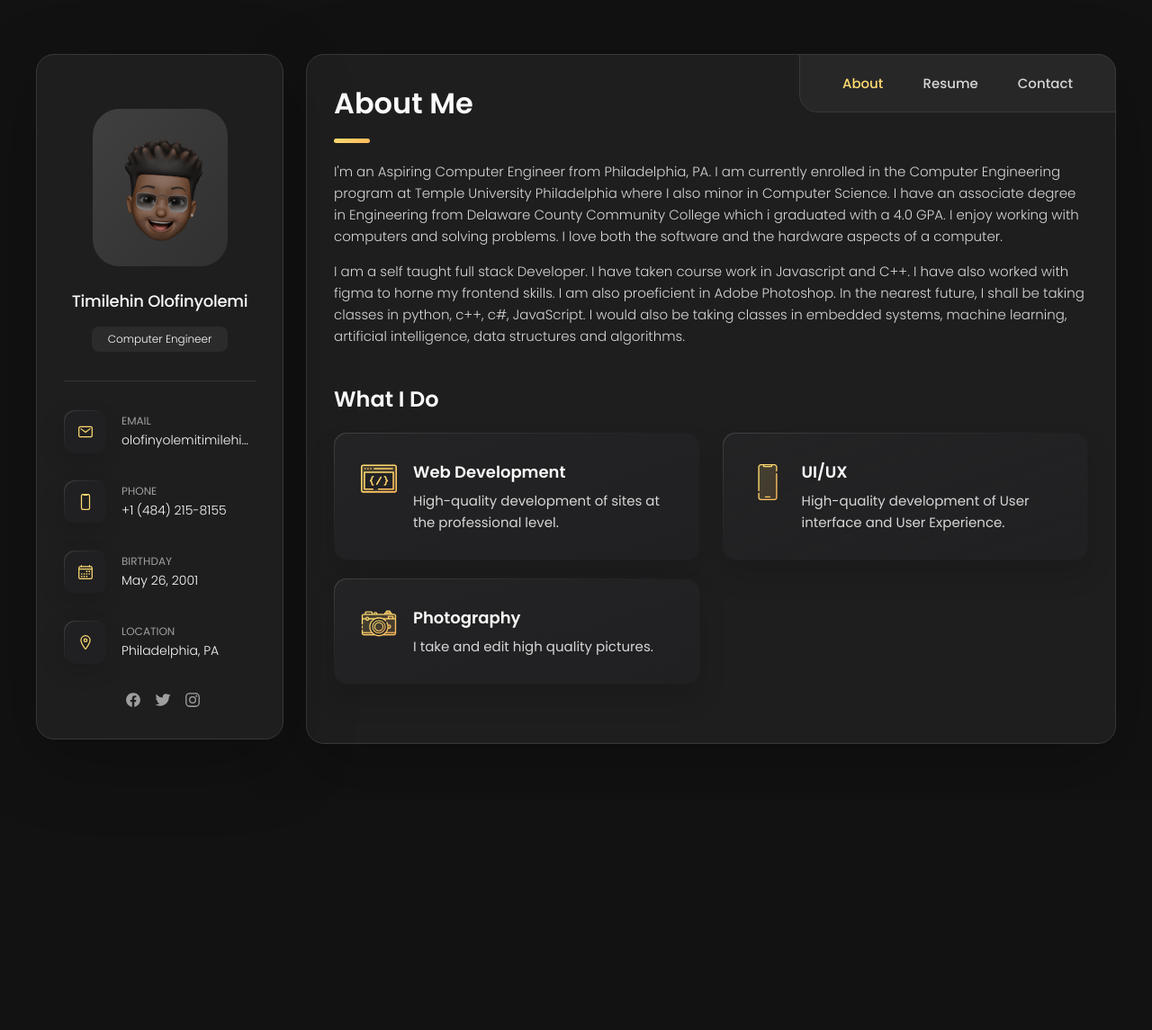
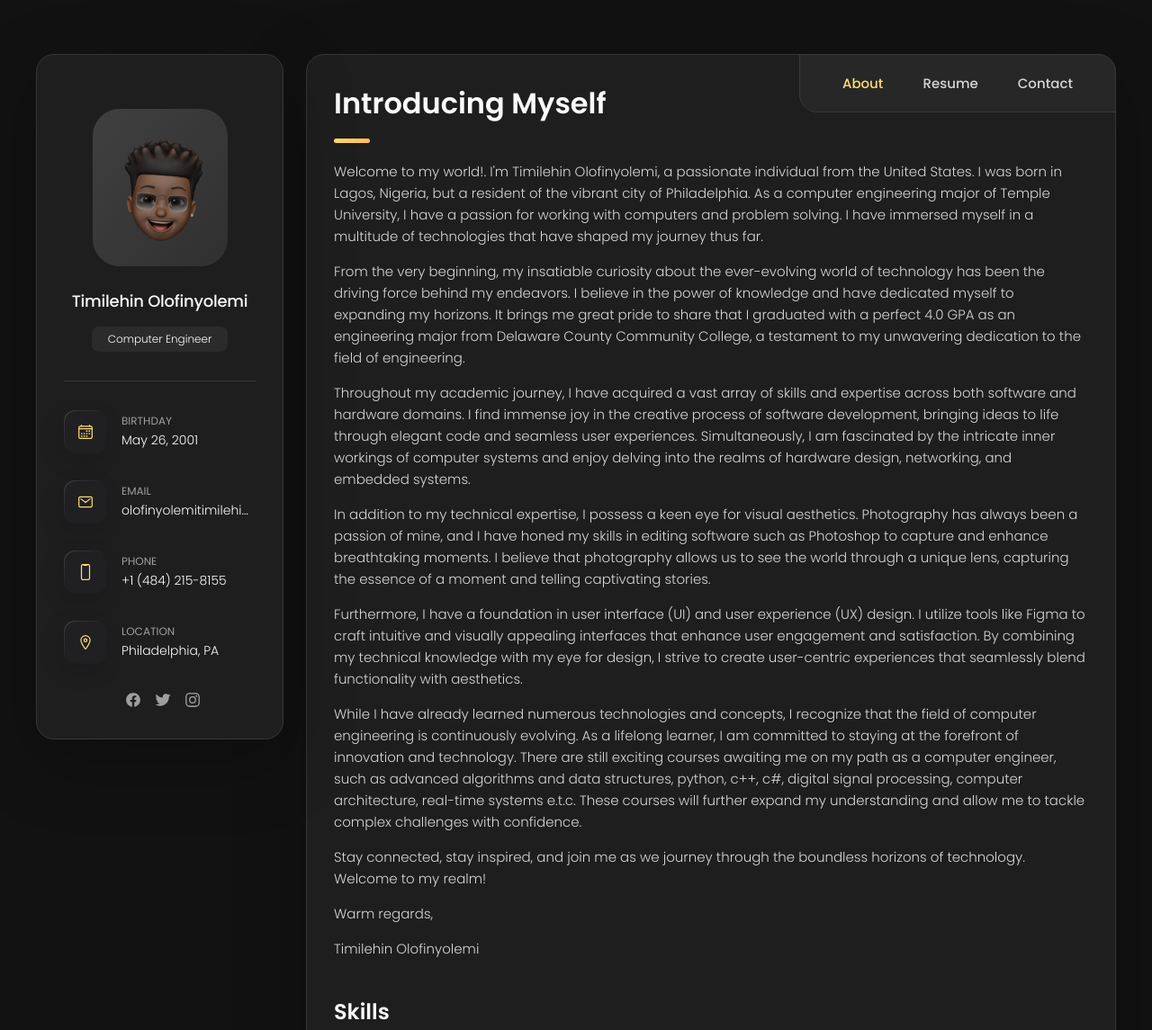
Before and after one commit to timiolofin/timilehinolofinyolemi, a plain HTML site: page index.html in a window 1280 px wide. Shown: the top 1145 px of the page at 90% size. Before the commit the page ends 887 px from the top, so only its background shows below. Drawn offline with nearby package versions, Linux system fonts and the light colour scheme.

Commit message:
about me update

```diff
--- a/index.html
+++ b/index.html
@@ -68,6 +68,20 @@
           <li class="contact-item">
 
             <div class="icon-box">
+              <ion-icon name="calendar-outline"></ion-icon>
+            </div>
+
+            <div class="contact-info">
+              <p class="contact-title">Birthday</p>
+
+              <time datetime="2001-05-26">May 26, 2001</time>
+            </div>
+
+          </li>
+
+          <li class="contact-item">
+
+            <div class="icon-box">
               <ion-icon name="mail-outline"></ion-icon>
             </div>
 
@@ -89,20 +103,6 @@
               <p class="contact-title">Phone</p>
 
               <a href="tel:+4842158155" class="contact-link">+1 (484) 215-8155</a>
-            </div>
-
-          </li>
-
-          <li class="contact-item">
-
-            <div class="icon-box">
-              <ion-icon name="calendar-outline"></ion-icon>
-            </div>
-
-            <div class="contact-info">
-              <p class="contact-title">Birthday</p>
-
-              <time datetime="2001-05-26">May 26, 2001</time>
             </div>
 
           </li>
@@ -198,17 +198,32 @@
       <article class="about  active" data-page="about">
 
         <header>
-          <h2 class="h2 article-title">About me</h2>
+          <h2 class="h2 article-title">Introducing Myself</h2>
         </header>
 
         <section class="about-text">
-          <p>I'm an Aspiring Computer Engineer from Philadelphia, PA. I am currently enrolled in the Computer Engineering program at Temple University Philadelphia where I also minor in Computer Science.
-            I have an associate degree in Engineering from Delaware County Community College which i graduated with a 4.0 GPA. I enjoy working with computers and solving problems. I love both the software and the hardware aspects of a computer.</p>
+          <p>Welcome to my world!. I'm Timilehin Olofinyolemi, a passionate individual from the United States. I was born in Lagos, Nigeria, but a resident of the vibrant city of Philadelphia. As a computer engineering major of Temple University,
+            I have a passion for working with computers and problem solving. I have immersed myself in a multitude of technologies that have shaped my journey thus far.</p>
 
-          <p>I am a self taught full stack Developer. I have taken course work in Javascript and C++. I have also worked with figma to horne my frontend skills.
-             I am also proeficient in Adobe Photoshop. In the nearest future, I shall be taking classes in python, c++, c#, JavaScript.
-             I would also be taking classes in embedded systems, machine learning, artificial intelligence, data structures and algorithms.
-          </p>
+          <p>From the very beginning, my insatiable curiosity about the ever-evolving world of technology has been the driving force behind my endeavors. I believe in the power of knowledge and have dedicated myself to expanding my horizons.
+            It brings me great pride to share that I graduated with a perfect 4.0 GPA as an engineering major from Delaware County Community College, a testament to my unwavering dedication to the field of engineering.</p>
+
+          <p>Throughout my academic journey, I have acquired a vast array of skills and expertise across both software and hardware domains. I find immense joy in the creative process of software development, bringing ideas to life through
+            elegant code and seamless user experiences. Simultaneously, I am fascinated by the intricate inner workings of computer systems and enjoy delving into the realms of hardware design, networking, and embedded systems. </p>
+
+          <p>In addition to my technical expertise, I possess a keen eye for visual aesthetics. Photography has always been a passion of mine, and I have honed my skills in editing software such as Photoshop to capture and enhance breathtaking moments.
+             I believe that photography allows us to see the world through a unique lens, capturing the essence of a moment and telling captivating stories.</p>
+
+          <p>Furthermore, I have a foundation in user interface (UI) and user experience (UX) design. I utilize tools like Figma to craft intuitive and visually appealing interfaces that enhance user engagement and satisfaction.
+            By combining my technical knowledge with my eye for design, I strive to create user-centric experiences that seamlessly blend functionality with aesthetics.</p>
+
+          <p>While I have already learned numerous technologies and concepts, I recognize that the field of computer engineering is continuously evolving. As a lifelong learner, I am committed to staying at the forefront of innovation and technology.
+            There are still exciting courses awaiting me on my path as a computer engineer, such as advanced algorithms and data structures, python, c++, c#, digital signal processing, computer architecture, real-time systems e.t.c. These courses will further expand my understanding and allow me to tackle complex challenges with confidence.</p>
+
+          <p>Stay connected, stay inspired, and join me as we journey through the boundless horizons of technology. Welcome to my realm!</p>
+
+          <P>Warm regards,</P>
+          <p>Timilehin Olofinyolemi</p>
         </section>
 
 
@@ -218,7 +233,7 @@
 
         <section class="service">
 
-          <h3 class="h3 service-title">What I Do</h3>
+          <h3 class="h3 service-title">Skills</h3>
 
           <ul class="service-list">
 
```
